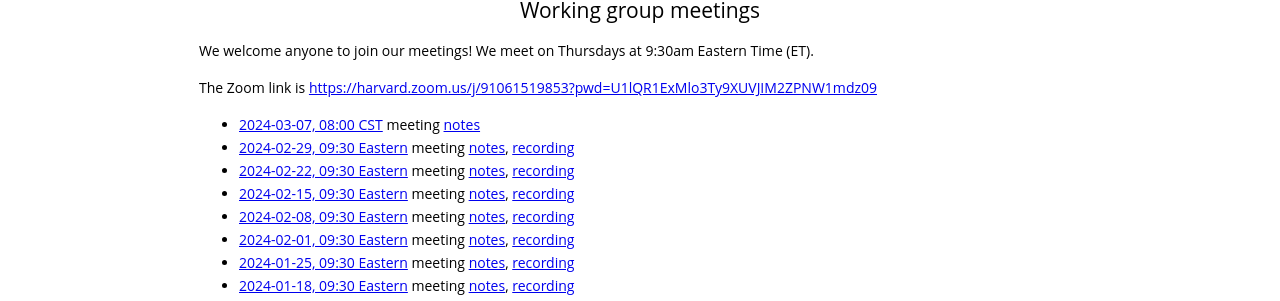
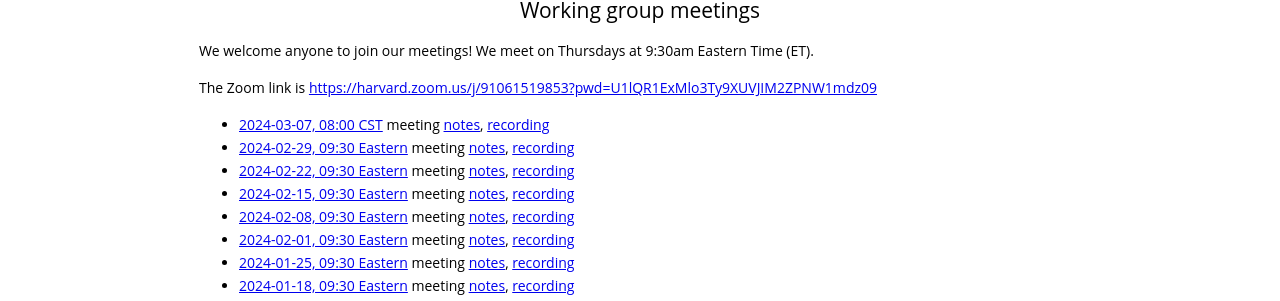
Before and after one commit to gdcc/ct.gdcc.io, a Jekyll site: the page built from index.md, in a window 1280 px wide and 900 px high, scrolled down 1657 px. Shown: the part 145-446 px from the top of the window. Built offline with Jekyll 4.4.1, drawn with Linux system fonts in a browser that asks for light colours; our own code applies the rules of GitHub Pages for plain Markdown files.

Commit message:
add recording

```diff
--- a/index.md
+++ b/index.md
@@ -60,7 +60,7 @@ We welcome anyone to join our meetings! We meet on Thursdays at 9:30am Eastern T
 
 The Zoom link is <https://harvard.zoom.us/j/91061519853?pwd=U1lQR1ExMlo3Ty9XUVJIM2ZPNW1mdz09>
 
-- [2024-03-07, 08:00 CST](https://time.is/compare/0800_7_Mar_2024_in_Mexico_City) meeting [notes](https://docs.google.com/document/d/1HX_0_ZjKXbTIRcVr1xuGOLDvhU4aUjL7NB7qZH9LF0k/edit?usp=sharing)
+- [2024-03-07, 08:00 CST](https://time.is/compare/0800_7_Mar_2024_in_Mexico_City) meeting [notes](https://docs.google.com/document/d/1HX_0_ZjKXbTIRcVr1xuGOLDvhU4aUjL7NB7qZH9LF0k/edit?usp=sharing), [recording](https://harvard.zoom.us/rec/share/GP2R9any02LK8GtEmt0kD7SaTxVkXU65nye9OA-zZG4wFAAOMtvIIPM1iKY1cyCa.emyFmld2IXX_aTf_)
 - [2024-02-29, 09:30 Eastern](https://time.is/compare/0930_29_Feb_2024_in_Boston) meeting [notes](https://docs.google.com/document/d/1OcalANOmDqnLf4-DYmeZoS2H2EhxbhY88GE8108HaWg/edit?usp=sharing), [recording](https://harvard.zoom.us/rec/share/W8MF0tqhZPWaKvLyQ3Esz4NtCY5QtyWtRlLgUNYL7rom5xm09PfRuw_W387Hx5c.E-pIGVMbIXo4Xi8i)
 - [2024-02-22, 09:30 Eastern](https://time.is/compare/0930_22_Feb_2024_in_Boston) meeting [notes](https://docs.google.com/document/d/18W4cUhEzthjGfbUtWSDm18MKflboo_qIIArRN61zmg4/edit?usp=sharing), [recording](https://harvard.zoom.us/rec/share/WFDHJXmVI5-9NV_VkHPho78RYrZm49lytAVhDGgZDGFhhs2A0rkfM6kFacx9bgr5.nedO9pXBRPfbRNNz)
 - [2024-02-15, 09:30 Eastern](https://time.is/compare/0930_15_Feb_2024_in_Boston) meeting [notes](https://docs.google.com/document/d/1eKZANop8IXgM2s6h_UQ14bAO2R0Xn_xo0wEE-WdfKVg/edit?usp=sharing), [recording](https://harvard.zoom.us/rec/share/rbVGMls8xXqlLj5jiHodxh1gNJCdR3NVHDVnZQmzMuAiGXEcP12Eov1d0SRrsOFt.THA-8LvzLWEiRQvZ)
```
